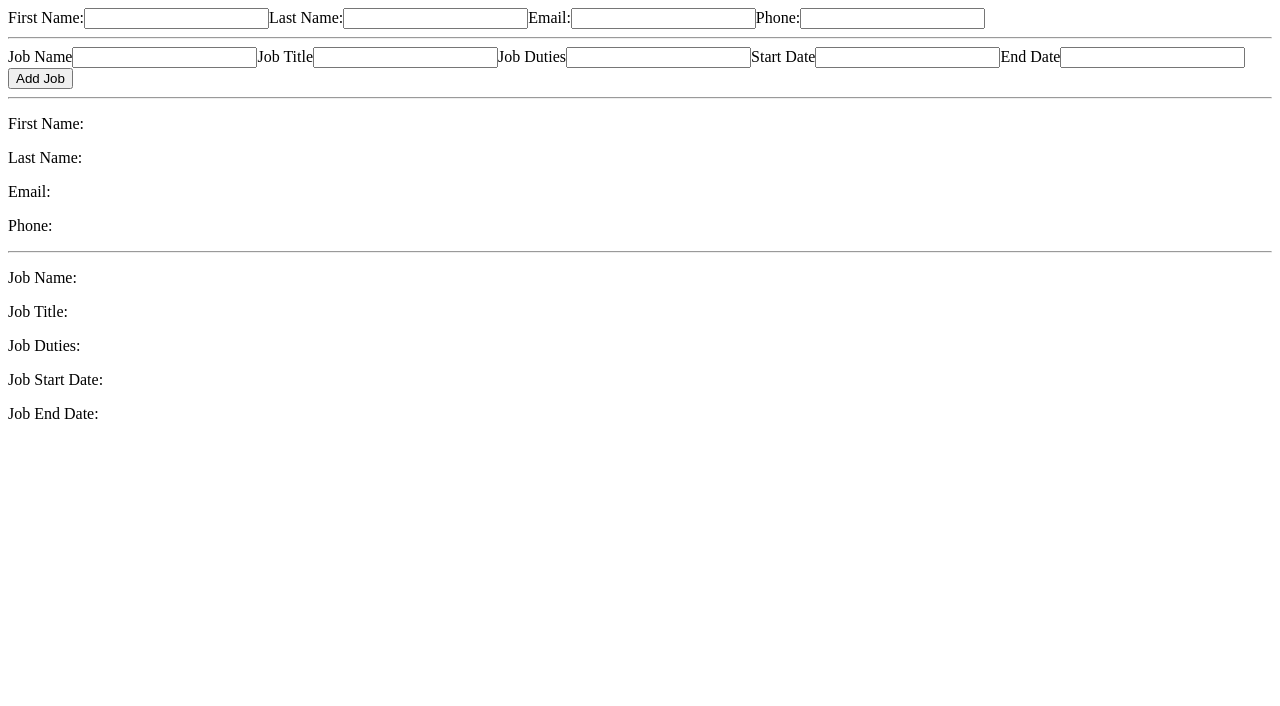
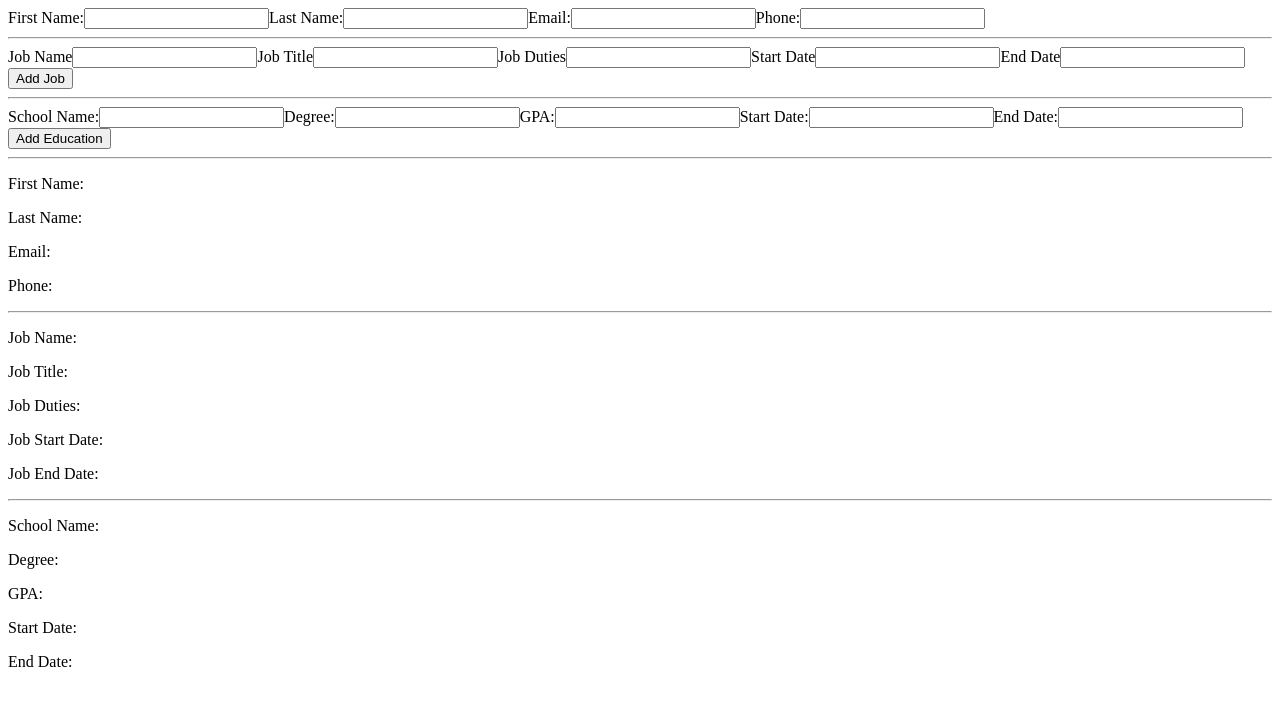
Before and after one commit to vognec/cv-application, a React (Vite) app: page / in a window 1280 px wide. Shown: the top 706 px of the page. Built offline with nearby package versions, Linux system fonts and the light colour scheme.

Commit message:
added the education section and education button

```diff
--- a/src/components/App.jsx
+++ b/src/components/App.jsx
@@ -2,6 +2,7 @@ import React, { useState } from 'react';
 import BasicInfo from './BasicInfo';
 import Cv from './Cv';
 import JobInfo from './JobInfo';
+import EduInfo from './EduInfo';
 import {v4 as uuid} from 'uuid'
 
 function App() {
@@ -23,7 +24,16 @@ function App() {
         id: uuid()
     }
   ]);
-
+  const [eduInfo, setEduInfo] = useState([
+    {
+        eduName: '',
+        eduDegree: '',
+        eduGPA: '',
+        eduStartDate: '',
+        eduEndDate: '',
+        id: uuid()
+    }
+  ])
   const handleBasicInputChange = (e) => {
     const {name, value} = e.target;
     setBasicInfo( prevBasicInfo => ({
@@ -38,13 +48,22 @@ function App() {
     setJobInfo(newJobInfo);
   }
 
+  const handleEduInputChange = (index, e) => {
+    const {name, value} = e.target;
+    const newEduInfo = [...eduInfo];
+    newEduInfo[index][name] = value;
+    setEduInfo(newEduInfo);
+  }
+
   return (
     <div>
       <BasicInfo basicInfo={basicInfo} onChange={handleBasicInputChange} />
       <hr />
       <JobInfo jobInfo={jobInfo} setJobInfo={setJobInfo} onChange={handleJobInputChange} />
       <hr />
-      <Cv basicInfo={basicInfo} jobInfo={jobInfo}/>
+      <EduInfo eduInfo={eduInfo} setEduInfo={setEduInfo} onChange={handleEduInputChange}/>
+      <hr/>
+      <Cv basicInfo={basicInfo} jobInfo={jobInfo} eduInfo={eduInfo}/>
     </div>
   );
 };
--- a/src/components/Cv.jsx
+++ b/src/components/Cv.jsx
@@ -1,4 +1,4 @@
-function Cv({basicInfo, jobInfo}) {
+function Cv({basicInfo, jobInfo, eduInfo}) {
   return (
 
 
@@ -18,7 +18,17 @@ function Cv({basicInfo, jobInfo}) {
             </div>
             )
           )}
-
+          <hr />
+          {eduInfo.map( item =>(
+            <div key={item.id}>
+                <p>School Name: {item.eduName}</p>
+                <p>Degree: {item.eduDegree}</p>
+                <p>GPA: {item.eduGPA}</p>
+                <p>Start Date: {item.eduStartDate}</p>
+                <p>End Date: {item.eduEndDate}</p>
+            </div>
+          )
+          )}
         </div>
 
   );
--- /dev/null
+++ b/src/components/EduInfo.jsx
@@ -0,0 +1,78 @@
+import {v4 as uuid} from 'uuid'
+
+function EduInfo( {eduInfo, setEduInfo, onChange} ) {
+
+    const handleAddEduClick = () => {
+        const edu = {
+            eduName: '',
+            eduDegree: '',
+            eduGPA: '',
+            eduStartDate: '',
+            eduEndDate: '',
+            id: uuid()
+        }
+        const newEdu = [...eduInfo, edu];
+        setEduInfo(newEdu);
+    }
+    return (
+        <div>
+            {eduInfo.map((item, index) => (
+                <div key={item.id}>
+                    <label>
+                        School Name:
+                        <input
+                            type='text'
+                            name='eduName'
+                            value={eduInfo.eduName}
+                            onChange={(e) => onChange(index, e)}
+                            >
+                        </input>
+                    </label>
+                    <label>
+                        Degree:
+                        <input
+                            type='text'
+                            name='eduDegree'
+                            value={eduInfo.eduDegree}
+                            onChange={(e) => onChange(index, e)}
+                            >
+                        </input>
+                    </label>
+                    <label>
+                        GPA:
+                        <input
+                            type='text'
+                            name='eduGPA'
+                            value={eduInfo.eduGPA}
+                            onChange={(e) => onChange(index, e)}
+                            >
+                        </input>
+                    </label>
+                    <label>
+                        Start Date:
+                        <input
+                            type='text'
+                            name='eduStartDate'
+                            value={eduInfo.eduStartDate}
+                            onChange={(e) => onChange(index, e)}
+                            >
+                        </input>
+                    </label>
+                    <label>
+                        End Date:
+                        <input
+                            type='text'
+                            name='eduEndDate'
+                            value={eduInfo.eduEndDate}
+                            onChange={(e) => onChange(index, e)}
+                            >
+                        </input>
+                    </label>
+                </div>
+            ))}
+            <button onClick={handleAddEduClick}>Add Education</button>
+        </div>
+    )
+}
+
+export default EduInfo
```
